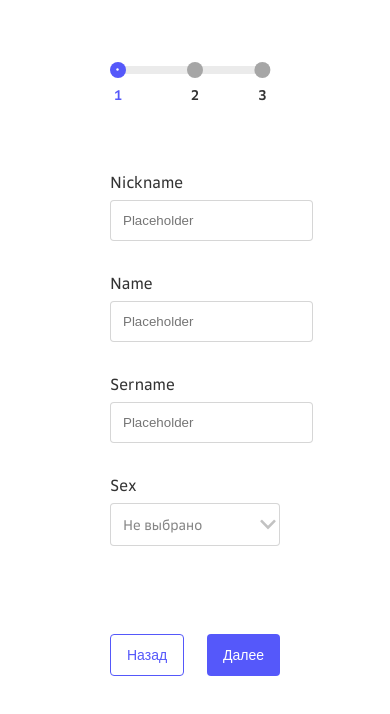
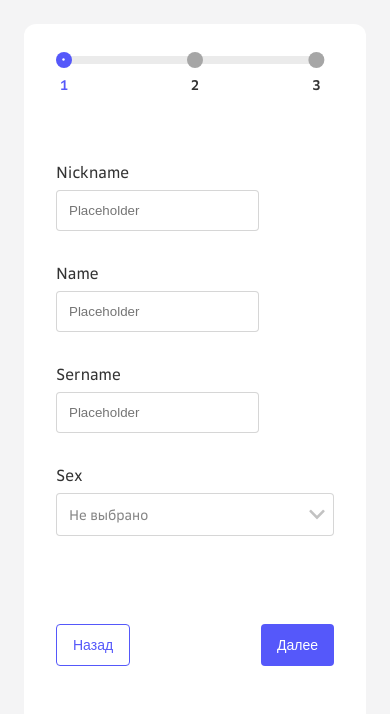
Before and after one commit to Axent13/frontcloudcamp-test-task, a React app: page /create in a window 390 px wide. Shown: the top 714 px of the page. Built offline with nearby package versions, Linux system fonts and the light colour scheme.

Commit message:
feat: Добавляет стили для адаптивной версии

```diff
--- a/src/components/common/form/Select/select.scss
+++ b/src/components/common/form/Select/select.scss
@@ -7,7 +7,7 @@ $border-raduis: 0.25rem;
 
   &__selected-value {
     padding: 0.75rem;
-    background: url('../../../../assets/images/arrow-down.svg') no-repeat 98% /
+    background: url('../../../../assets/images/arrow-down.svg') no-repeat 97% /
         1rem,
       #fff;
     border: 1px solid variables.$gray-16;
--- a/src/components/common/frame/frame.scss
+++ b/src/components/common/frame/frame.scss
@@ -4,6 +4,10 @@
   background: variables.$frame-bg;
   max-width: 56.25rem;
   margin: 0 auto;
-  padding: 4.125rem 6.875rem 5rem;
+  padding: 2rem;
   border-radius: 1.5rem;
+
+  @media (min-width: 540px) {
+    padding: 4.125rem 6.875rem 5rem;
+  }
 }
--- a/src/components/ui/modal/modal.scss
+++ b/src/components/ui/modal/modal.scss
@@ -3,7 +3,7 @@
 .modal {
   display: none;
   position: fixed;
-  min-width: 28.75rem;
+  min-width: 13.75rem;
   background: variables.$frame-bg;
   top: 50%;
   left: 50%;
@@ -13,6 +13,10 @@
   transform: translate(-50%, -50%);
   z-index: 2;
   animation: raiseUp 300ms ease both;
+
+  @media (min-width: 540px) {
+    min-width: 28.75rem;
+  }
 
   &_shown {
     display: block;
@@ -54,9 +58,13 @@
   }
 
   &__status-image-container {
-    margin: 3.25rem 0 3rem;
+    margin: 1.5rem;
     text-align: center;
     animation: bounce 300ms ease 100ms both;
+
+    @media (min-width: 540px) {
+      margin: 3.25rem 0 3rem;
+    }
   }
 
   &__button-to-main {
--- a/src/components/ui/stepSecond/stepSecond.scss
+++ b/src/components/ui/stepSecond/stepSecond.scss
@@ -1,7 +1,6 @@
 .step-second {
   &__advantage-container {
     margin-top: 0.5rem;
-    margin-bottom: 1.5rem;
     display: flex;
     align-items: center;
   }
@@ -9,4 +8,8 @@
   &__delete-button-container {
     margin-left: 1.15rem;
   }
+
+  &__add-button-container {
+    margin-top: 0.5rem;
+  }
 }
--- a/src/components/ui/stepSecond/stepSecond.tsx
+++ b/src/components/ui/stepSecond/stepSecond.tsx
@@ -27,6 +27,7 @@ const StepSecond = ({ errors }: IStepSecondProps) => {
             <div>
               {form.values['field-advantages']?.map(
                 (value: string, index: number) => (
+                  <>
                     <div
                       className='step-second__advantage-container'
                       key={`field-advantages-${index}`}
@@ -40,14 +41,19 @@ const StepSecond = ({ errors }: IStepSecondProps) => {
                       <div className='step-second__delete-button-container'>
                         <DeleteButton onClickFunction={() => remove(index)} />
                       </div>
+                    </div>
+                    <div>
                       {errors['field-advantages'] &&
                         errors['field-advantages'][index] && (
                           <Tip>{errors['field-advantages'][index]}</Tip>
                         )}
                     </div>
+                  </>
                 )
               )}
+              <div className='step-second__add-button-container'>
                 <AddButton onClickFunction={() => push('')} />
+              </div>
             </div>
           )}
         </FieldArray>
--- a/src/index.scss
+++ b/src/index.scss
@@ -37,6 +37,8 @@
 html {
   @include variables.font-regular;
   color: variables.$main-text-color;
+  font-size: 16px;
+  background: variables.$page-bg;
 }
 
 .input-and-label-container {
--- a/src/layouts/createPage/createPage.scss
+++ b/src/layouts/createPage/createPage.scss
@@ -1,4 +1,15 @@
+@use '../../variables.scss';
+
 .create-page {
+  padding: 1.5rem;
+  &__frame {
+    background: variables.$frame-bg;
+    max-width: 56.25rem;
+    min-height: 44rem;
+    margin: 0 auto;
+    border-radius: 12px 12px 0px 0px;
+  }
+
   &__step {
     margin-top: 6.125rem;
   }
--- a/src/layouts/createPage/createPage.tsx
+++ b/src/layouts/createPage/createPage.tsx
@@ -92,6 +92,7 @@ const CreatePage = () => {
           navigate('/');
         }}
       />
+      <div className='create-page__frame'>
         <Frame>
           <Stepper stepsCount={stepsCount} currentStep={currentStep} />
           <Formik
@@ -166,6 +167,7 @@ const CreatePage = () => {
           </Formik>
         </Frame>
       </div>
+    </div>
   );
 };
 
--- a/src/layouts/mainPage/mainPage.scss
+++ b/src/layouts/mainPage/mainPage.scss
@@ -18,6 +18,11 @@
     display: flex;
     align-items: center;
     margin-bottom: 1.5rem;
+    flex-direction: column;
+
+    @media (min-width: 540px) {
+      flex-direction: row;
+    }
   }
 
   &__user-avatar {
@@ -32,13 +37,21 @@
   &__user-name {
     font-size: 1.25rem;
     color: variables.$main-text-color;
+    margin-top: 1rem;
     margin-bottom: 0.5rem;
+    text-align: center;
     @include variables.font-medium;
+
+    @media (min-width: 540px) {
+      margin-top: initial;
+      text-align: left;
+    }
   }
 
   &__user-socials {
     list-style: none;
     display: flex;
+    flex-wrap: wrap;
     gap: 1.1rem;
   }
 
```
Lines whose indentation alone changed are shown as unchanged.
